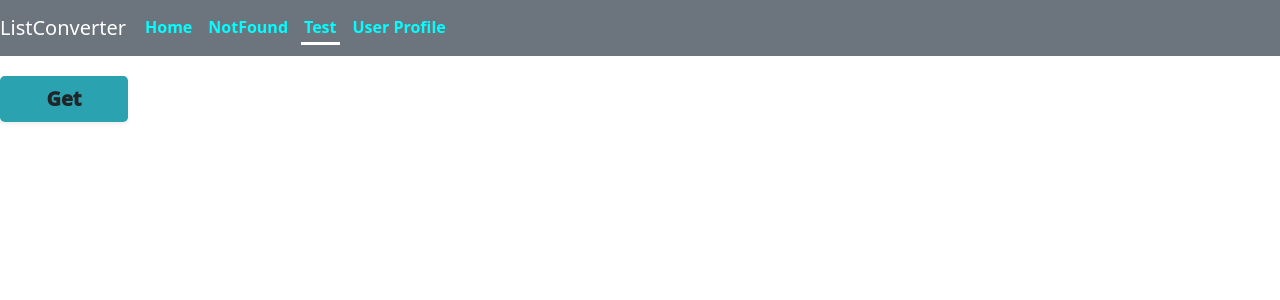
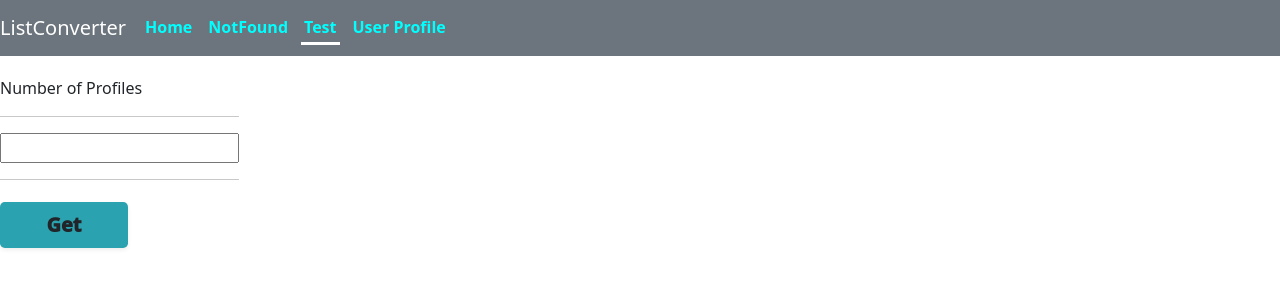
Before and after one commit to ibotforwin/react_list_conversion_app, a React (Create React App) app: page /testpage in a window 1280 px wide. Shown: the top 300 px of the page. Built offline with nearby package versions, Linux system fonts and the light colour scheme.

Commit message:
Added option to pick number of profiles and added flex-wrap to test page

```diff
--- a/src/containers/TestPage.js
+++ b/src/containers/TestPage.js
@@ -6,6 +6,7 @@ export default function TestPage(){
 
     const [error, setError] = useState('')
     const [userElements, setUserElements] = useState([])
+    const [profileNumber, setProfileNumber] = useState (null)
 
     const handleClick = async() => {
         //handleClick is an asynchronous function (the async before the ()).
@@ -14,10 +15,10 @@ export default function TestPage(){
         //To cause an error message, change the 5 below to a 4
         //The "await" keyword ensures that the application waits for the "users" variable to be filled before doing more
         //stuff to it. Without the "await", the program would try to use "users" before getUser() is done running.
-        const users = await getUser(5)
+        const users = await getUser(profileNumber)
 
         //For the sake of the example, we made the error condition that there should be 5 or more users.
-        if(users.length>=5){
+        if(users.length<=10){
 
             //We map through the results and build the user elements right inside the setUserElements(...)
             setUserElements(users.map((user) => (
@@ -37,9 +38,21 @@ export default function TestPage(){
 
     }
 
+    function getNumber(input){
+        setProfileNumber(input.target.value)
+        console.log(profileNumber)
+    }
 
     return(
     <div className='testpage'>
+        <form>
+            <label> Number of Profiles
+                <hr />
+                <input type="number" onChange={getNumber}/>
+                <hr />
+            </label>
+
+        </form>
         <div onClick={handleClick} className="display-button btn-lg shadow-sm">Get</div>
         <div className="users-display">
             {error}
--- a/src/sass/containers/_testpage.scss
+++ b/src/sass/containers/_testpage.scss
@@ -1,5 +1,6 @@
 .users-display{
     display: flex;
+    flex-wrap: wrap;
     justify-content: space-around;
 }
 
```
